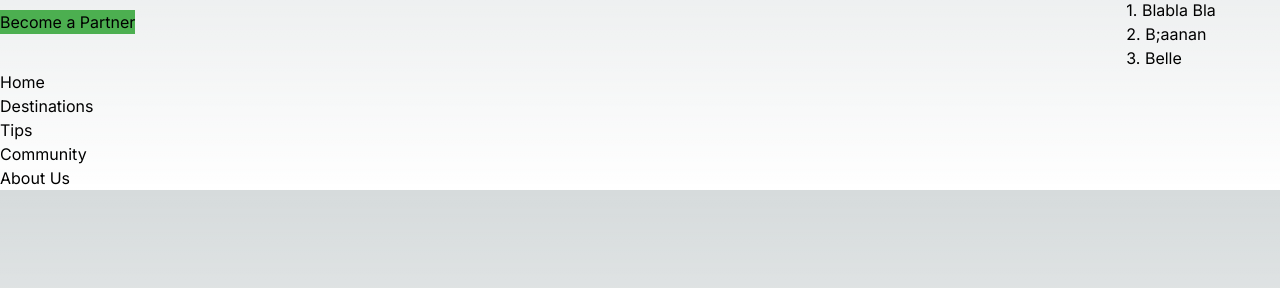
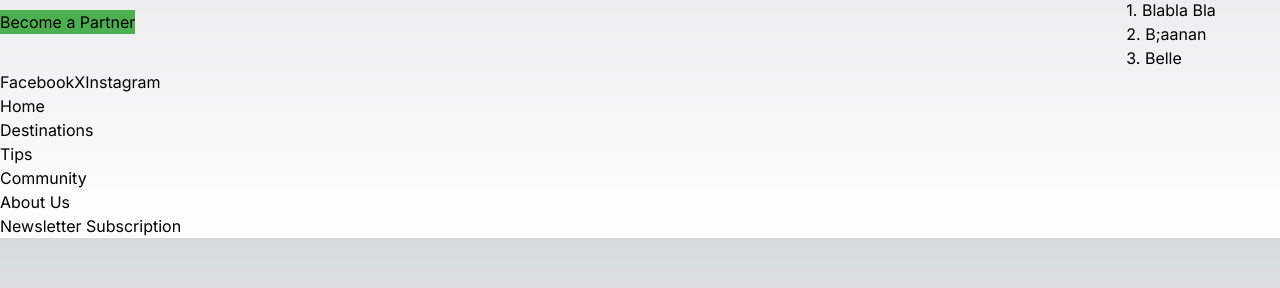
Before and after one commit to i-shikanda/jani-journeys, a Next.js app: page /partnership in a window 1280 px wide. Shown: the part 269-557 px from the top of the page. Built offline with nearby package versions, Linux system fonts and the light colour scheme.

Commit message:
Footer content Update and Contact Component Create

```diff
--- /dev/null
+++ b/app/components/contact/contact.tsx
@@ -0,0 +1,13 @@
+import Nav from "../nav/nav";
+
+export default function Contact() {
+  return (
+    <>
+      <section>
+        <form action="">
+          Contact Form
+        </form>
+      </section>
+    </>
+  );
+}
--- a/app/components/footer/footer.tsx
+++ b/app/components/footer/footer.tsx
@@ -3,9 +3,19 @@ import Nav from "../nav/nav";
 export default function Footer() {
   return (
     <>
-      <header>
-        <Nav />
-      </header>
+      <section>
+        <div>
+          <a href="">Facebook</a>
+          <a href="">X</a>
+          <a href="">Instagram</a>
+        </div>
+        <div>
+          <Nav/>
+        </div>
+        <div>
+          Newsletter Subscription
+        </div>
+      </section>
     </>
   );
 }
```
